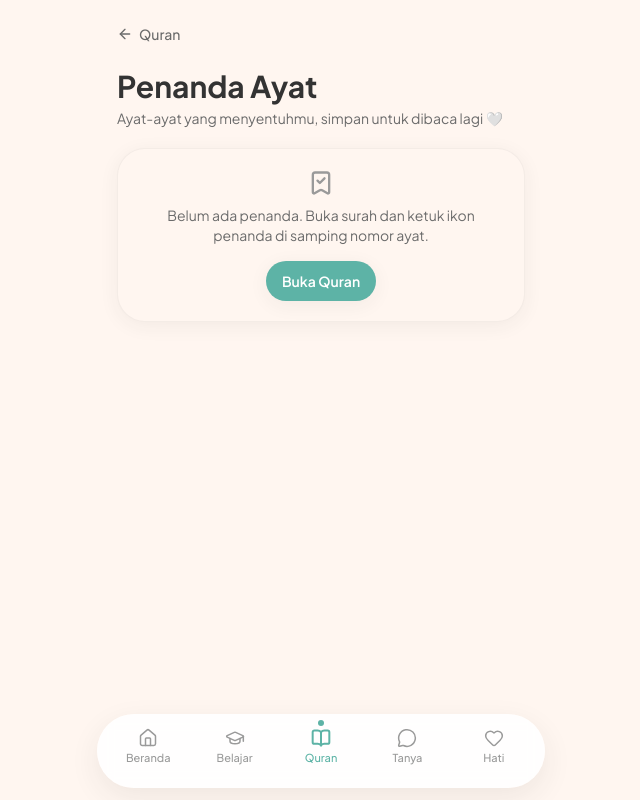
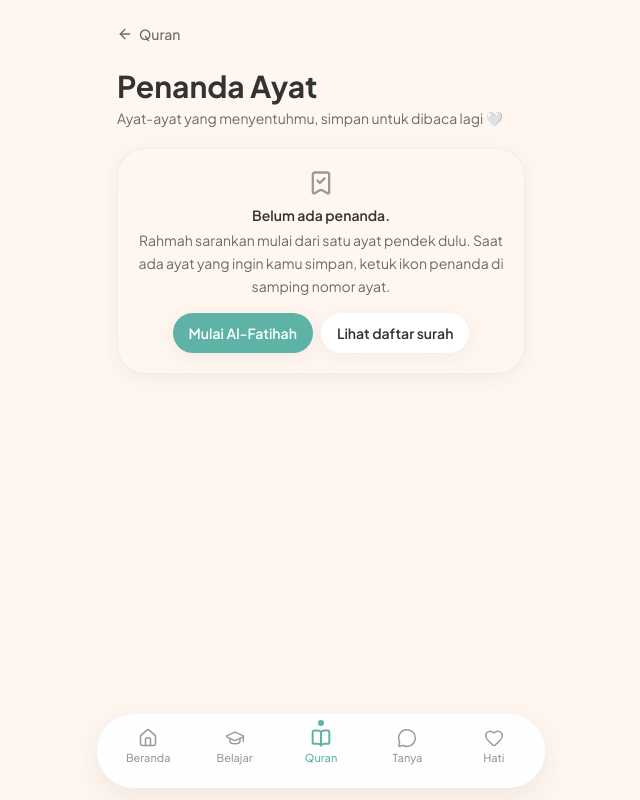
Before and after one commit to linaafriana/rahmah-ai, a Next.js app: page /quran/bookmarks in a window 1280 px wide. Shown: the whole page, without its empty margins (319-959 px from the left). Built offline with nearby package versions, Linux system fonts and the light colour scheme; no server answers; the database is empty; sample sign-in values are in the browser's storage.

Commit message:
Guide secondary practice flows

```diff
--- a/src/app/(app)/dzikir/page.tsx
+++ b/src/app/(app)/dzikir/page.tsx
@@ -3,6 +3,8 @@
 import { useMemo, useState } from "react";
 import { motion, AnimatePresence } from "framer-motion";
 import { Tabs } from "@/components/ui/Tabs";
+import { Card } from "@/components/ui/Card";
+import { SmartGuideCard } from "@/components/ui/SmartGuideCard";
 import { DzikirCard } from "@/components/dzikir/DzikirCard";
 import { seedDzikir } from "@/data/seed-dzikir";
 import { id as t } from "@/lib/i18n/id";
@@ -16,10 +18,13 @@ const tabItems = [
 
 export default function DzikirPage() {
   const [tab, setTab] = useState<DzikirCategory>("morning");
+  const [showAll, setShowAll] = useState(false);
   const items = useMemo(
     () => seedDzikir.filter((d) => d.category === tab),
     [tab],
   );
+  const visibleItems = showAll ? items : items.slice(0, 3);
+  const hiddenCount = Math.max(0, items.length - visibleItems.length);
 
   return (
     <div className="space-y-5">
@@ -27,7 +32,22 @@ export default function DzikirPage() {
         <h1 className="text-3xl font-bold text-ink">{t.dzikir.title}</h1>
         <p className="mt-1 text-sm text-ink-soft">{t.dzikir.subtitle}</p>
       </header>
-      <Tabs items={tabItems} value={tab} onChange={setTab} />
+      <SmartGuideCard
+        eyebrow="Dzikir ringan"
+        title="Mulai dari tiga bacaan dulu"
+        body="Rahmah menampilkan sebagian dulu agar dzikir terasa mudah dimulai. Kamu bisa membuka semua ketika sudah siap."
+      />
+      <Tabs
+        items={tabItems}
+        value={tab}
+        onChange={(next) => {
+          setTab(next);
+          setShowAll(false);
+        }}
+      />
+      <p className="sr-only" aria-live="polite">
+        {items.length} dzikir tersedia pada kategori ini.
+      </p>
       <AnimatePresence mode="wait">
         <motion.div
           key={tab}
@@ -37,9 +57,27 @@ export default function DzikirPage() {
           transition={{ duration: 0.25 }}
           className="space-y-4"
         >
-          {items.map((item) => (
+          {visibleItems.map((item) => (
             <DzikirCard key={item.id} item={item} />
           ))}
+          {hiddenCount > 0 && (
+            <Card tone="white" className="border border-primary/10 text-center">
+              <p className="text-sm font-semibold text-ink">
+                {hiddenCount} dzikir lain disimpan dulu.
+              </p>
+              <p className="mt-1 text-xs leading-relaxed text-ink-soft">
+                Lanjutkan yang terlihat dulu, atau tampilkan semua jika ingin
+                menyelesaikan daftar lengkap.
+              </p>
+              <button
+                type="button"
+                onClick={() => setShowAll(true)}
+                className="mt-3 rounded-pill bg-primary px-4 py-2 text-sm font-semibold text-white shadow-soft hover:bg-primary/90 focus:outline-none focus-visible:ring-2 focus-visible:ring-primary"
+              >
+                Tampilkan semua dzikir
+              </button>
+            </Card>
+          )}
         </motion.div>
       </AnimatePresence>
     </div>
--- a/src/app/(app)/parenting/page.tsx
+++ b/src/app/(app)/parenting/page.tsx
@@ -2,6 +2,7 @@
 
 import { motion } from "framer-motion";
 import { ParentingCard } from "@/components/parenting/ParentingCard";
+import { SmartGuideCard } from "@/components/ui/SmartGuideCard";
 import { seedParenting } from "@/data/seed-parenting";
 import { id as t } from "@/lib/i18n/id";
 
@@ -17,6 +18,15 @@ export default function ParentingPage() {
         <h1 className="text-3xl font-bold text-ink">{t.parenting.title}</h1>
         <p className="mt-1 text-sm text-ink-soft">{t.parenting.subtitle}</p>
       </header>
+      <SmartGuideCard
+        eyebrow="Rahmah sarankan"
+        title={`Mulai dari ${seedParenting[0]?.title ?? "satu langkah kecil"}`}
+        body="Pilih satu latihan untuk dilakukan bersama anak hari ini. Tidak perlu membuka semua topik sekaligus."
+        href={seedParenting[0] ? `/parenting/${seedParenting[0].slug}` : "/parenting"}
+        actionLabel="Mulai pertama"
+        secondaryHref="/tanya"
+        secondaryLabel="Tanya Rahmah"
+      />
       <div className="space-y-3">
         {seedParenting.map((topic) => (
           <ParentingCard key={topic.id} topic={topic} />
--- a/src/app/(app)/quran/bookmarks/page.tsx
+++ b/src/app/(app)/quran/bookmarks/page.tsx
@@ -91,21 +91,32 @@ export default function BookmarksPage() {
       </header>
 
       {loading && (
-        <p className="py-6 text-center text-sm text-ink-muted">Memuat…</p>
+        <div role="status" aria-live="polite" className="py-6 text-center">
+          <p className="text-sm text-ink-muted">Memuat penanda...</p>
+        </div>
       )}
 
       {!loading && items.length === 0 && (
         <Card tone="cream" className="border border-ink/5">
           <div className="text-center text-sm text-ink-soft">
             <BookmarkCheck className="mx-auto mb-2 text-ink-muted" size={28} />
-            Belum ada penanda. Buka surah dan ketuk ikon penanda di samping
-            nomor ayat.
-            <div className="mt-4 flex justify-center">
+            <p className="font-semibold text-ink">Belum ada penanda.</p>
+            <p className="mt-1 leading-relaxed">
+              Rahmah sarankan mulai dari satu ayat pendek dulu. Saat ada ayat
+              yang ingin kamu simpan, ketuk ikon penanda di samping nomor ayat.
+            </p>
+            <div className="mt-4 flex flex-wrap justify-center gap-2">
+              <Link
+                href="/quran/1"
+                className="inline-flex min-h-10 items-center rounded-pill bg-primary px-4 py-2 text-sm font-semibold text-white shadow-soft hover:bg-primary/90"
+              >
+                Mulai Al-Fatihah
+              </Link>
               <Link
                 href="/quran"
-                className="inline-flex min-h-10 items-center rounded-pill bg-primary px-4 py-2 text-sm font-semibold text-white shadow-soft hover:bg-primary/90"
+                className="inline-flex min-h-10 items-center rounded-pill bg-white px-4 py-2 text-sm font-semibold text-ink shadow-soft hover:text-primary"
               >
-                Buka Quran
+                Lihat daftar surah
               </Link>
             </div>
           </div>
```
